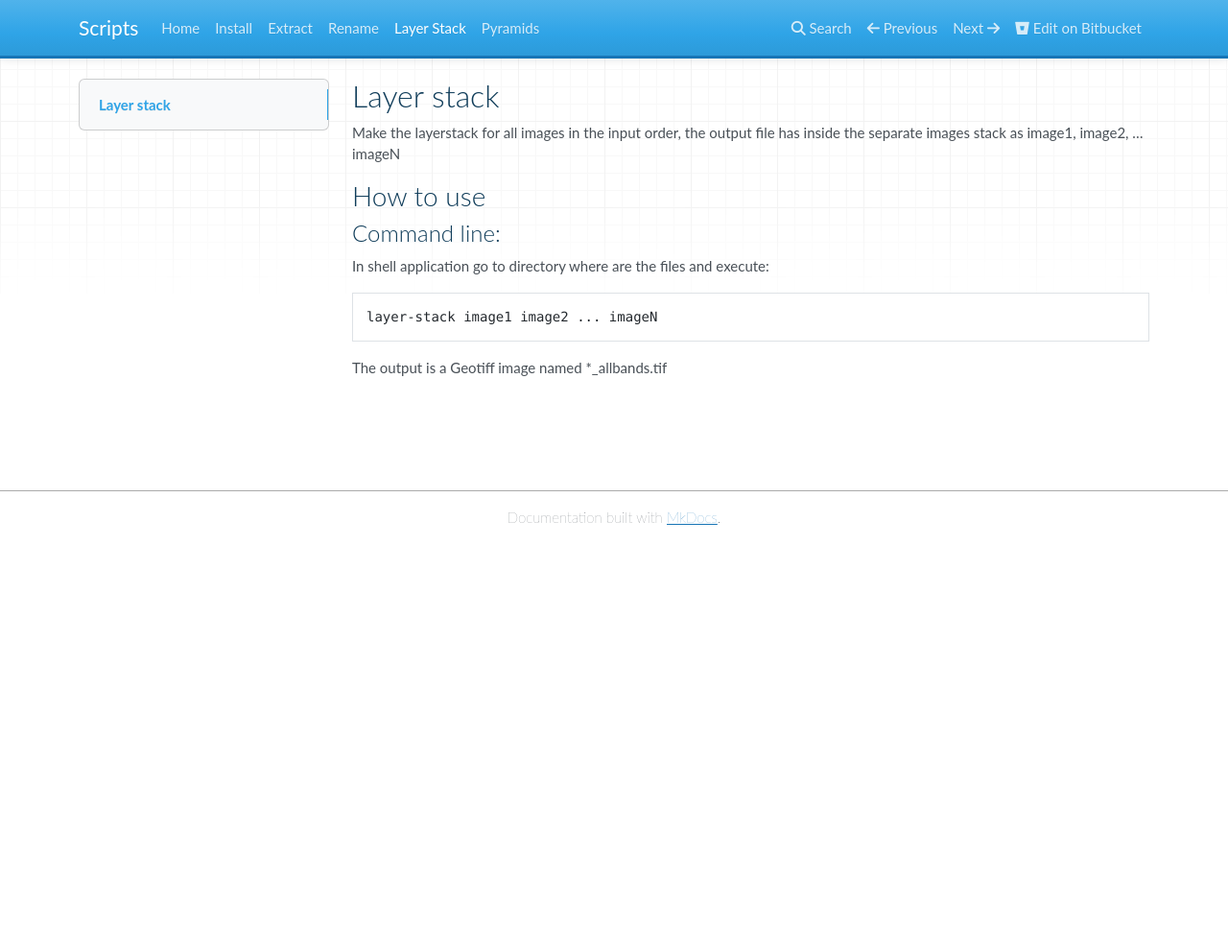
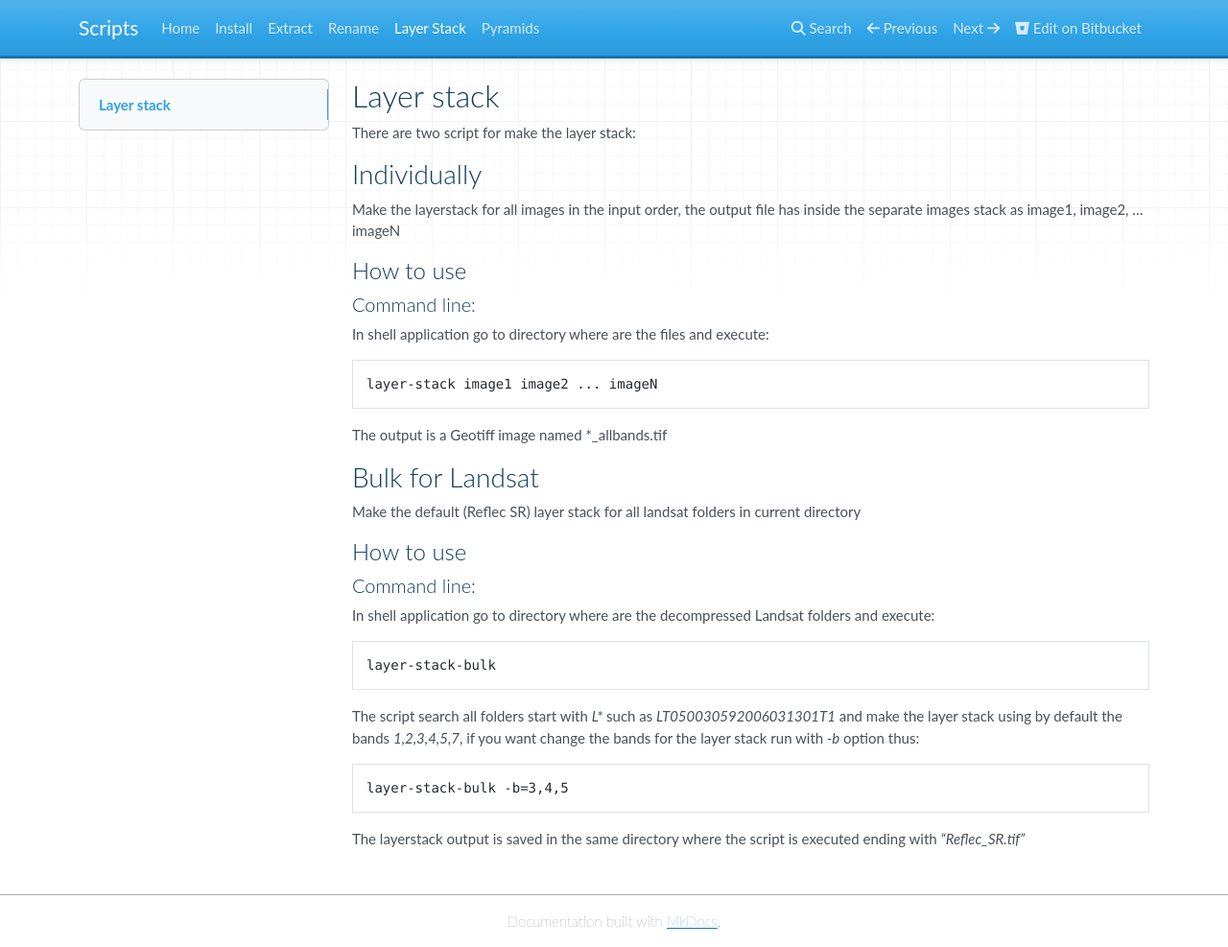
Before and after one commit to SMByC/scripts, an MkDocs documentation site: the page built from docs/layer_stack.md, in a window 1280 px wide and 987 px high. Shown: the whole window at 96% size. Built offline with MkDocs 1.6.1, drawn with Linux system fonts in a browser that asks for light colours; nearby versions of some CDN libraries; old or Windows-style settings are respelled for this version of MkDocs.

Commit message:
Added layer stack bulk for all landsat folders in current directory

````diff
--- a/docs/layer_stack.md
+++ b/docs/layer_stack.md
@@ -1,10 +1,14 @@
 ## Layer stack
+
+There are two script for make the layer stack:
+
+### Individually
 
 Make the layerstack for all images in the input order, the output file has inside the separate images stack as image1, image2, ... imageN
 
-### How to use
+#### How to use
 
-#### Command line:
+##### Command line:
 
 In shell application go to directory where are the files and execute:
 
@@ -13,3 +17,25 @@ layer-stack image1 image2 ... imageN
 ```
 
 The output is a Geotiff image named *_allbands.tif
+
+### Bulk for Landsat
+
+Make the default (Reflec SR) layer stack for all landsat folders in current directory
+
+#### How to use
+
+##### Command line:
+
+In shell application go to directory where are the decompressed Landsat folders and execute:
+
+```bash
+layer-stack-bulk
+```
+
+The script search all folders start with _L*_ such as _LT050030592006031301T1_ and make the layer stack using by default the bands _1,2,3,4,5,7_, if you want change the bands for the layer stack run with _-b_ option thus:
+
+```bash
+layer-stack-bulk -b=3,4,5
+```
+
+The layerstack output is saved in the same directory where the script is executed ending with _"Reflec_SR.tif"_
````
Also changed, not shown: docs/installation.md (+1 -0 lines), 2 other files.
